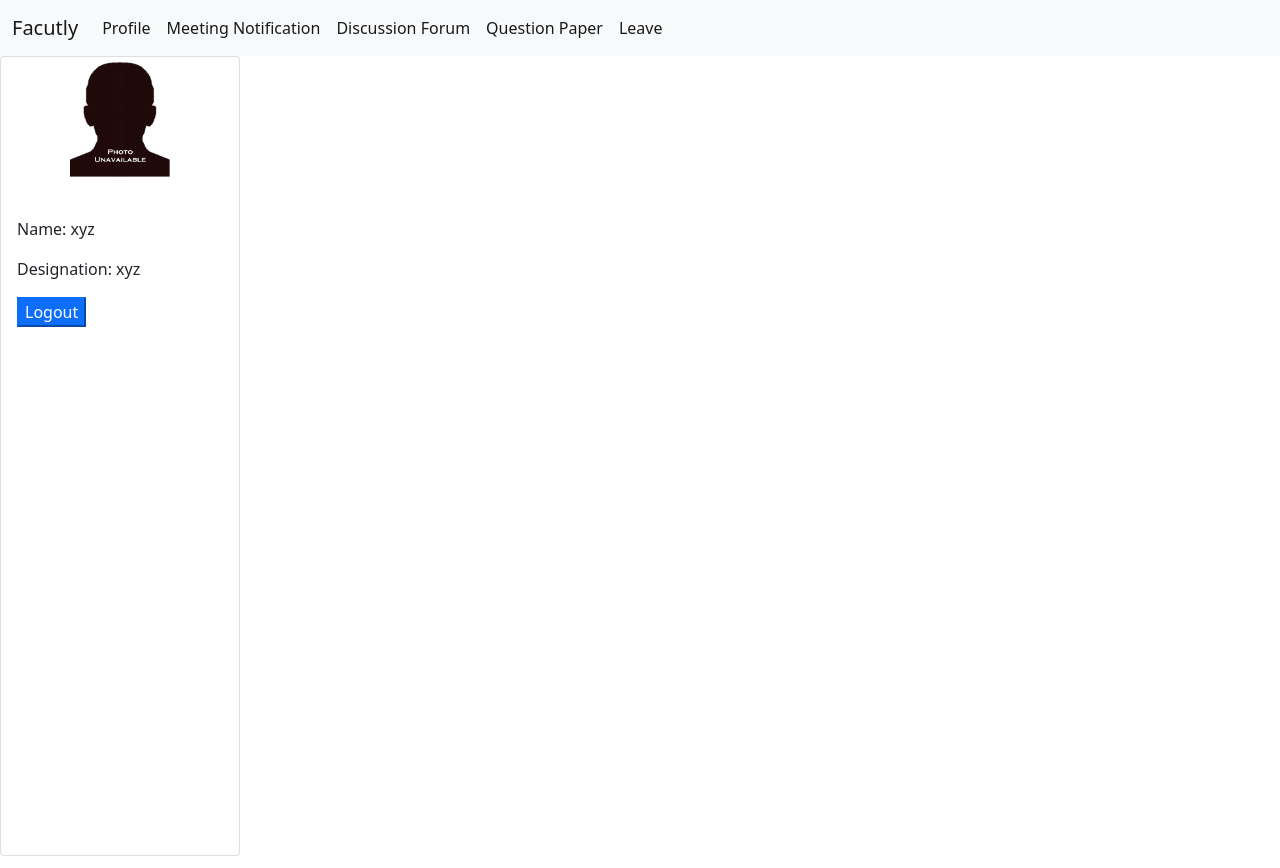
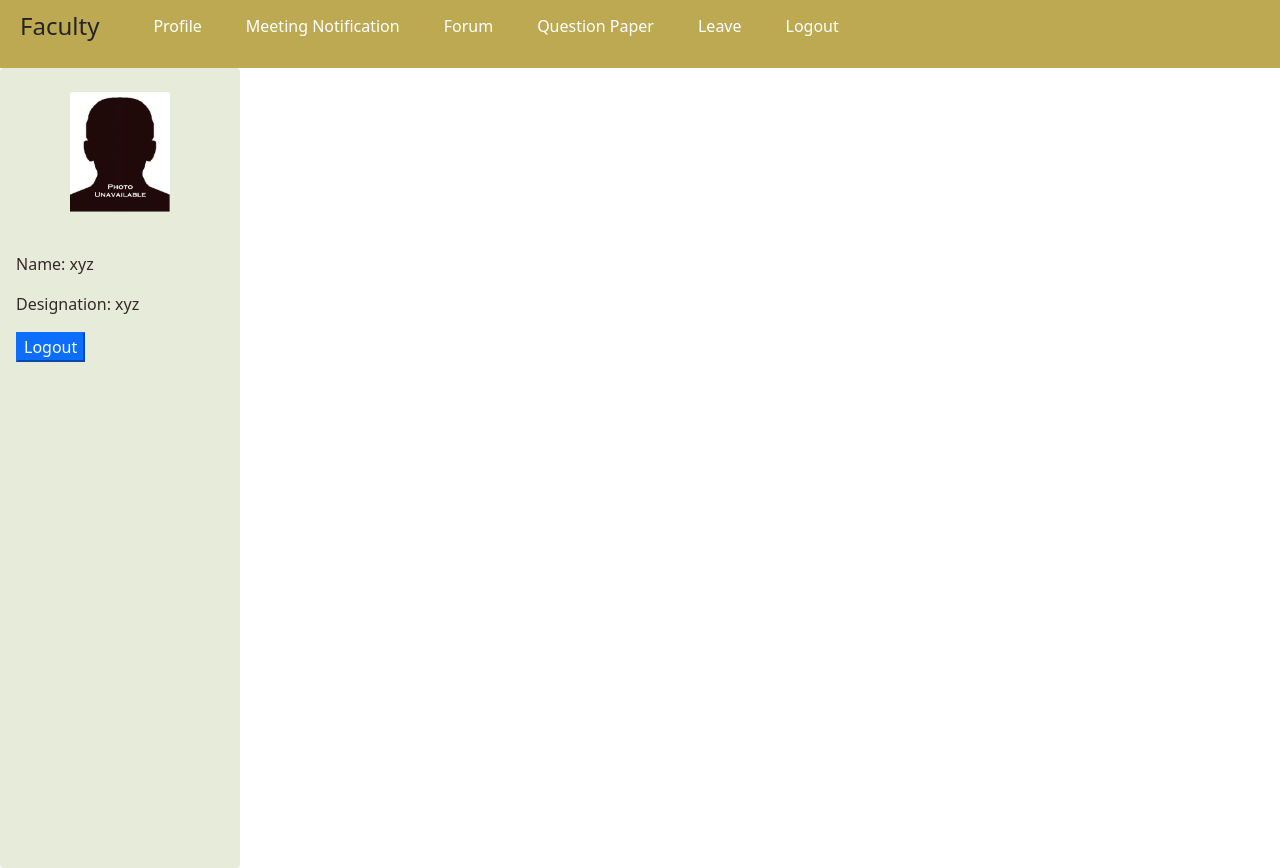
Before and after one commit to subodhv97/workflow-management, an Angular app: page / in a window 1280 px wide. Built offline with nearby package versions, Linux system fonts and the light colour scheme.

Commit message:
css added in facutly comp

```diff
--- a/src/app/faculty/faculty.component.css
+++ b/src/app/faculty/faculty.component.css
@@ -1,8 +1,43 @@
 .card{
     min-height: 100vh;
+    background: #e7ebda;
+    color: rgb(54, 41, 41);
+    border: 0vh;
+
 
 }
+.comp-name{
+    margin-left: 20px;
+    font-size: x-large;
+    margin: 10 10 10;
 
-.fac-page{
-    flex: auto;
+
 }
+.navbar{
+    background-color: rgb(190, 169, 83);
+    height:fit-content;
+    position: relative;
+    display: flex;
+    flex-wrap: nowrap;
+    align-items: center;
+    justify-content: flex-start;
+    padding-top: 0.5rem;
+    padding-bottom: 0.5rem;
+    flex-direction: row;
+    align-content: center;
+
+
+  }
+  .navbar li{
+    float:left;
+    list-style: none;
+    margin: 5px 20px;
+}
+.navbar ul{
+    overflow: auto;
+}
+.navbar li a{
+    padding: 2px 2px;
+    text-decoration: none;
+    color: white;
+}
--- a/src/app/faculty/faculty.component.html
+++ b/src/app/faculty/faculty.component.html
@@ -1,6 +1,21 @@
 <!-- header code -->
-<div class="fac-page">
-    <nav class="navbar navbar-expand-lg navbar-light bg-light">
+<header>
+    <nav class="navbar">
+        <p class="comp-name">Faculty</p>
+        <ul>
+
+            <li><a href="#">Profile</a></li>
+            <li><a href="#">Meeting Notification</a></li>
+            <li><a href="#">Forum</a></li>
+            <li><a href="#">Question Paper</a></li>
+            <li><a href="#">Leave</a></li>
+            <li><a href="#">Logout</a></li>
+
+
+        </ul>
+    </nav>
+</header>
+<!-- <nav class="navbar navbar-expand-lg navbar-dark bg-dark">
         <div class="container-fluid">
             <a class="navbar-brand" href="#">Facutly </a>
             <div class="collapse navbar-collapse" id="navbarSupportedContent">
@@ -25,12 +40,13 @@
 
             </div>
         </div>
-    </nav>
+    </nav> -->
 
 
 <!-- dashboard code -->
 <div class="dashboard">
     <div class="card" style="width: 15rem;">
+        <br>
         <img src="./assets\unavailable.jpg" style="width: 100px; height: 120px ;" class="card-img-top mx-auto"
             alt="...">
         <br>
@@ -42,4 +58,3 @@
         </div>
     </div>
 </div>
-</div>
```
Lines whose indentation alone changed are shown as unchanged.
